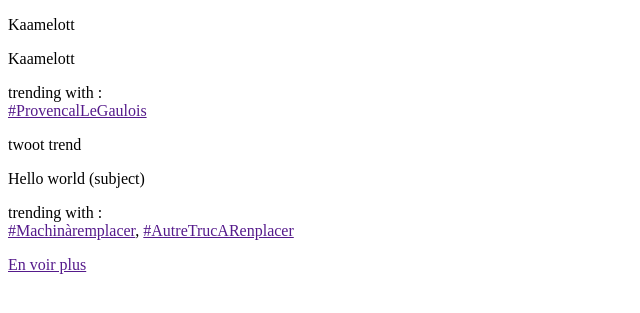
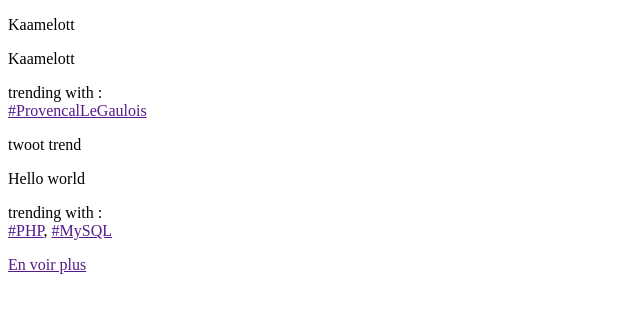
Before and after one commit to AtnRic/twotter, a PHP site: page /trends.php in a window 1280 px wide. Shown: the part 63-376 px from the top of the page, without its empty margins (0-640 px from the left). Run offline with PHP 8.4, Linux system fonts and the light colour scheme.

Commit message:
fgyjhukjk

```diff
--- a/tools/_bookmark.php
+++ b/tools/_bookmark.php
@@ -2,12 +2,13 @@
 
 include '_main_tools.php';
 
-
+/*récupère les twoots de la table books enregistré par un utilisateur*/
 function getbook()
 {
     $post = "";
     $connexion = connect();
-    $requete = "SELECT * FROM `books`";
+    $userIdDb = GetUserId($_COOKIE['login']);
+    $requete = "SELECT * FROM `books` WHERE userId = $userIdDb";
     $resultat = mysqli_query($connexion, $requete);
     if ($resultat == NULL){
        echo Console("<p>Erreur d'exécution de la requete : ".mysqli_error($connexion)."</p>");
--- a/tools/ban.php
+++ b/tools/ban.php
@@ -1,4 +1,3 @@
-<!-- Script php d'enregistrement des images-->
 <?php
     include '_main_tools.php';
     echo Console($_FILES["fileB"]["name"]);
--- a/tools/desc.php
+++ b/tools/desc.php
@@ -1,4 +1,3 @@
-<!-- Script php d'enregistrement des images-->
 <?php
     include '_main_tools.php';
         $login = $_COOKIE['login'];
--- a/tools/trends.php
+++ b/tools/trends.php
@@ -32,10 +32,10 @@
                                     <p>twoot trend</p>
                                 </div>
                                 <div class='subject'>
-                                    <p>Hello world (subject)</p>
+                                    <p>Hello world</p>
                                 </div>
                                 <div class='trend_with'>
-                                    <p>trending with : <br><a href=''>#Machinàremplacer</a>, <a href=''>#AutreTrucARenplacer</a></p>
+                                    <p>trending with : <br><a href=''>#PHP</a>, <a href=''>#MySQL</a></p>
                                 </div>
                             </div>
                         </div>
```
Also changed, not shown: images/ban/eventualite-battre-fenouil.gif (deleted), images/ban/vous-etes-des-malades.webp (deleted), images/media/Kaamelott-Pays-de-Galles-indépendant-.jpg (deleted), images/media/Kijkwijzer_Violence.png (deleted), images/pp/arthur.PNG (deleted), images/pp/burgonde.PNG (deleted), images/pp/caca-des-canards-cest-caca.gif (deleted), images/pp/en-garde-ma-mignonne.gif (deleted), images/pp/pas-de-graines.gif (deleted), images/pp/patrick-balkany.jpeg (deleted), images/pp/téléchargé.jpg (deleted), 1 other file.
